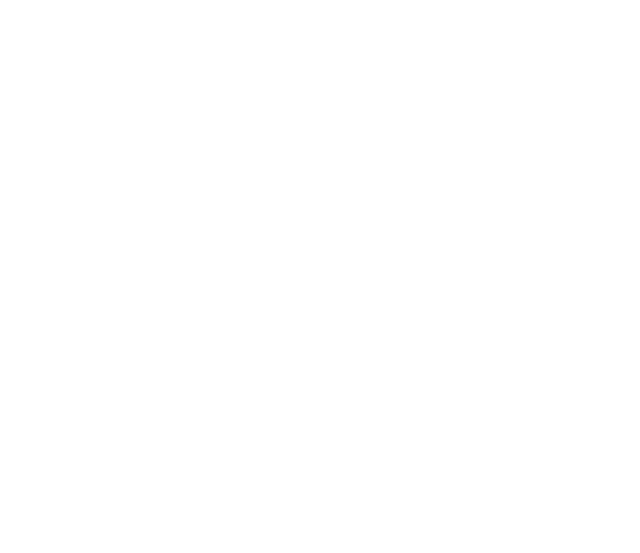
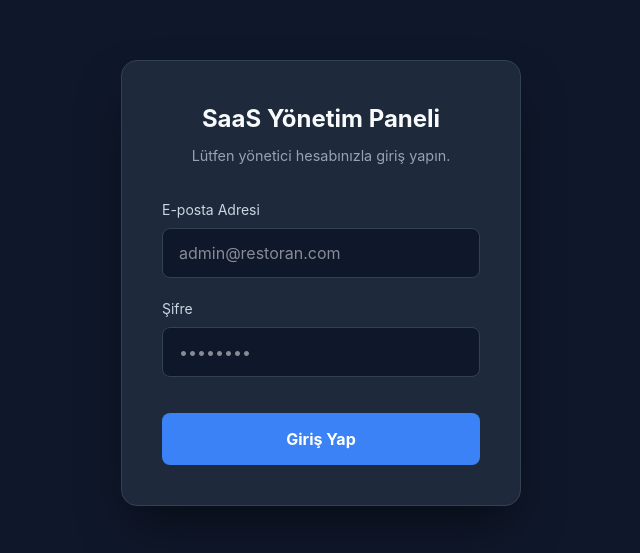
Before and after one commit to OttoJoe1128/qr-menu, a React (Vite) app: page /login in a window 1280 px wide. Before the commit this address had no page. Shown: the part 117-670 px from the top of the page, without its empty margins (319-959 px from the left). Built offline with nearby package versions, Linux system fonts and the light colour scheme.

Commit message:
fix(sync): Delete islemleri (Kategori/Urun) Supabase ve Dexie arasinda senkronize edildi

```diff
--- a/src/ui/admin/components/CategoryManager.tsx
+++ b/src/ui/admin/components/CategoryManager.tsx
@@ -3,6 +3,7 @@
 import { publishChangeSet } from "../../../admin/adminActions";
 import { AdminSession } from "../../../admin/admin.types";
 import { createKayitId, createSlug, resolveHataMesaji } from "../utils/adminUtils";
+import { supabase } from "../../../services/supabaseClient";
 
 interface Props {
   kategoriler: MenuCategory[];
@@ -22,7 +23,6 @@
   const [hataMesaji, setHataMesaji] = useState<string | null>(null);
   const [basariMesaji, setBasariMesaji] = useState<string | null>(null);
 
-  // B2B SaaS Mimarisi: Aktif Kiracı ID'si
   const currentTenantId = "local_demo_tenant";
 
   function temizleKategoriForm() {
@@ -43,7 +43,7 @@
       const simdi = Date.now();
       const kategori: MenuCategory = {
         id: duzenlenenKategoriId ?? createKayitId(),
-        tenantId: currentTenantId, // <-- KIRACI MÜHRÜ BURADA VURULUYOR
+        tenantId: currentTenantId,
         nameTR,
         nameEN: kategoriAdiEN.trim() || undefined,
         slug,
@@ -56,7 +56,7 @@
 
       const cs: ChangeSet = {
         id: createKayitId(),
-        tenantId: currentTenantId, // <-- DEĞİŞİKLİK PAKETİNE KİRACI MÜHRÜ
+        tenantId: currentTenantId,
         status: "approved",
         patches: [{ type: duzenlenenKategoriId ? "UPDATE_CATEGORY" : "ADD_CATEGORY", payload: kategori }],
         createdAt: simdi,
@@ -86,6 +86,7 @@
     const k = kategoriler.find((k) => k.id === kategoriId);
     if (!k || !window.confirm(`"${k.nameTR}" silinecek. Emin misiniz?`)) return;
     try {
+      await supabase.from('categories').delete().eq('id', kategoriId);
       await db.categories.delete(kategoriId);
       await refreshData();
     } catch (err) { setHataMesaji(resolveHataMesaji(err)); }
--- /dev/null
+++ b/src/ui/auth/LoginScreen.tsx
@@ -0,0 +1,84 @@
+import React, { useState } from "react";
+import { useNavigate } from "react-router-dom";
+import { supabase } from "../../services/supabaseClient";
+
+export default function LoginScreen() {
+  const navigate = useNavigate();
+  const [email, setEmail] = useState("");
+  const [password, setPassword] = useState("");
+  const [loading, setLoading] = useState(false);
+  const [errorMsg, setErrorMsg] = useState<string | null>(null);
+
+  const handleLogin = async (e: React.FormEvent) => {
+    e.preventDefault();
+    setErrorMsg(null);
+    setLoading(true);
+
+    try {
+      const { data, error } = await supabase.auth.signInWithPassword({
+        email,
+        password,
+      });
+
+      if (error) throw error;
+      if (data.session) {
+        navigate("/admin"); // Giriş başarılıysa Admin'e yönlendir
+      }
+    } catch (err: any) {
+      setErrorMsg(err.message || "Giriş başarısız. Bilgilerinizi kontrol edin.");
+    } finally {
+      setLoading(false);
+    }
+  };
+
+  return (
+    <div style={{ minHeight: "100vh", display: "flex", alignItems: "center", justifyContent: "center", backgroundColor: "#0f172a", color: "#f8fafc" }}>
+      <div style={{ width: "100%", maxWidth: "400px", padding: "2.5rem", backgroundColor: "#1e293b", borderRadius: "16px", boxShadow: "0 25px 50px -12px rgba(0, 0, 0, 0.5)", border: "1px solid #334155" }}>
+        <div style={{ textAlign: "center", marginBottom: "2rem" }}>
+          <h1 style={{ fontSize: "1.5rem", fontWeight: "bold", margin: 0 }}>SaaS Yönetim Paneli</h1>
+          <p style={{ color: "#94a3b8", marginTop: "0.5rem", fontSize: "0.9rem" }}>Lütfen yönetici hesabınızla giriş yapın.</p>
+        </div>
+
+        {errorMsg && (
+          <div style={{ backgroundColor: "rgba(220, 38, 38, 0.1)", color: "#f87171", padding: "1rem", borderRadius: "8px", marginBottom: "1.5rem", fontSize: "0.875rem", border: "1px solid rgba(220, 38, 38, 0.2)" }}>
+            {errorMsg}
+          </div>
+        )}
+
+        <form onSubmit={handleLogin} style={{ display: "flex", flexDirection: "column", gap: "1.25rem" }}>
+          <div>
+            <label style={{ display: "block", marginBottom: "0.5rem", fontSize: "0.875rem", color: "#cbd5e1" }}>E-posta Adresi</label>
+            <input
+              type="email"
+              value={email}
+              onChange={(e) => setEmail(e.target.value)}
+              required
+              style={{ width: "100%", padding: "0.75rem 1rem", backgroundColor: "#0f172a", border: "1px solid #334155", borderRadius: "8px", color: "white", outline: "none", boxSizing: "border-box" }}
+              placeholder="admin@restoran.com"
+            />
+          </div>
+
+          <div>
+            <label style={{ display: "block", marginBottom: "0.5rem", fontSize: "0.875rem", color: "#cbd5e1" }}>Şifre</label>
+            <input
+              type="password"
+              value={password}
+              onChange={(e) => setPassword(e.target.value)}
+              required
+              style={{ width: "100%", padding: "0.75rem 1rem", backgroundColor: "#0f172a", border: "1px solid #334155", borderRadius: "8px", color: "white", outline: "none", boxSizing: "border-box" }}
+              placeholder="••••••••"
+            />
+          </div>
+
+          <button
+            type="submit"
+            disabled={loading}
+            style={{ marginTop: "1rem", width: "100%", padding: "0.875rem", backgroundColor: "#3b82f6", color: "white", border: "none", borderRadius: "8px", fontWeight: "bold", cursor: loading ? "not-allowed" : "pointer", opacity: loading ? 0.7 : 1, transition: "opacity 0.2s" }}
+          >
+            {loading ? "Giriş Yapılıyor..." : "Giriş Yap"}
+          </button>
+        </form>
+      </div>
+    </div>
+  );
+}
--- a/src/ui/router/AppRouter.tsx
+++ b/src/ui/router/AppRouter.tsx
@@ -4,19 +4,29 @@
 import DayMenuScreen from "../menu/DayMenuScreen";
 import AdminScreen from "../admin/AdminScreen";
 import MenuItemDetailScreen from "../menu/MenuItemDetailScreen";
+import LoginScreen from "../auth/LoginScreen";
+import ProtectedRoute from "./ProtectedRoute";
 
 export default function AppRouter() {
   return (
     <BrowserRouter>
       <Routes>
-        {/* B2B SaaS Clean Routes */}
+        {/* Müşteri Arayüzü (Açık Rotalar) */}
         <Route path="/" element={<MainScreen />} />
         <Route path="/menu" element={<HomeMenuScreen />} />
         <Route path="/menu/day" element={<DayMenuScreen />} />
         <Route path="/menu/item/:id" element={<MenuItemDetailScreen />} />
 
-        {/* Admin & Mock Routes */}
-        <Route path="/admin" element={<AdminScreen />} />
+        {/* SaaS Kimlik Doğrulama */}
+        <Route path="/login" element={<LoginScreen />} />
+
+        {/* Admin Paneli (Güvenli Rota) */}
+        <Route path="/admin" element={
+          <ProtectedRoute>
+            <AdminScreen />
+          </ProtectedRoute>
+        } />
+
         <Route path="/recommend" element={<div>Recommend (mock)</div>} />
         <Route path="/waiter" element={<div>Waiter (mock)</div>} />
       </Routes>
--- /dev/null
+++ b/src/ui/router/ProtectedRoute.tsx
@@ -0,0 +1,29 @@
+import React, { useEffect, useState } from "react";
+import { Navigate } from "react-router-dom";
+import { supabase } from "../../services/supabaseClient";
+
+export default function ProtectedRoute({ children }: { children: React.ReactNode }) {
+  const [isAuthenticated, setIsAuthenticated] = useState<boolean | null>(null);
+
+  useEffect(() => {
+    // 1. Mevcut oturumu kontrol et
+    supabase.auth.getSession().then(({ data: { session } }) => {
+      setIsAuthenticated(!!session);
+    });
+
+    // 2. Oturum değişikliklerini (Giriş/Çıkış) canlı dinle
+    const { data: { subscription } } = supabase.auth.onAuthStateChange((_event, session) => {
+      setIsAuthenticated(!!session);
+    });
+
+    return () => subscription.unsubscribe();
+  }, []);
+
+  // Henüz kontrol aşamasındaysa bekleme ekranı göster
+  if (isAuthenticated === null) {
+    return <div style={{ height: "100vh", display: "flex", alignItems: "center", justifyContent: "center", backgroundColor: "#0f172a", color: "white" }}>Güvenlik Kontrolü Yapılıyor...</div>;
+  }
+
+  // Oturum yoksa login ekranına şutla, varsa içeri (children) al
+  return isAuthenticated ? <>{children}</> : <Navigate to="/login" replace />;
+}
```
Also changed, not shown: src/admin/adminActions.ts (+34 -20 lines), src/ui/admin/components/ProductManager.tsx (+11 -7 lines).
